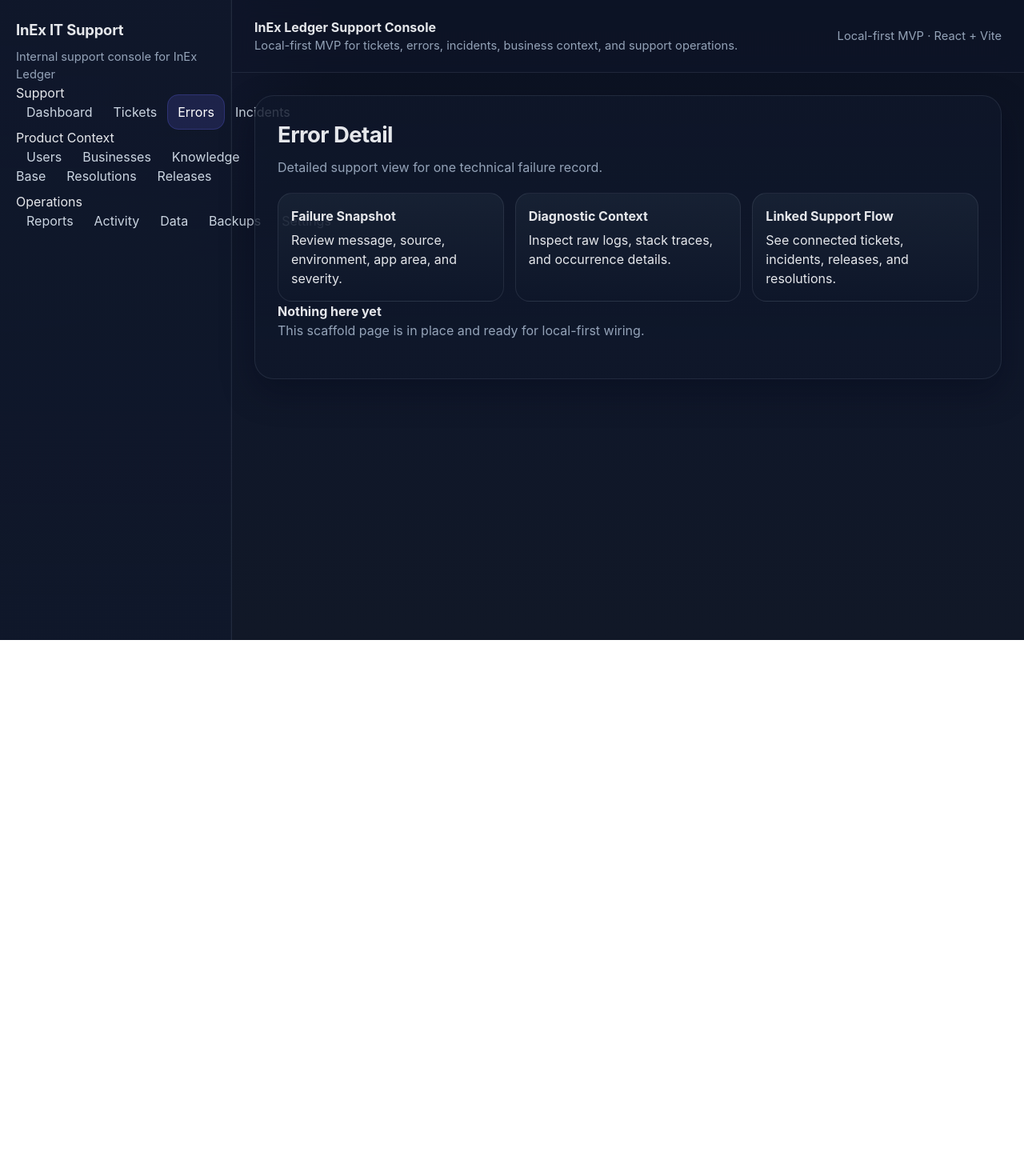
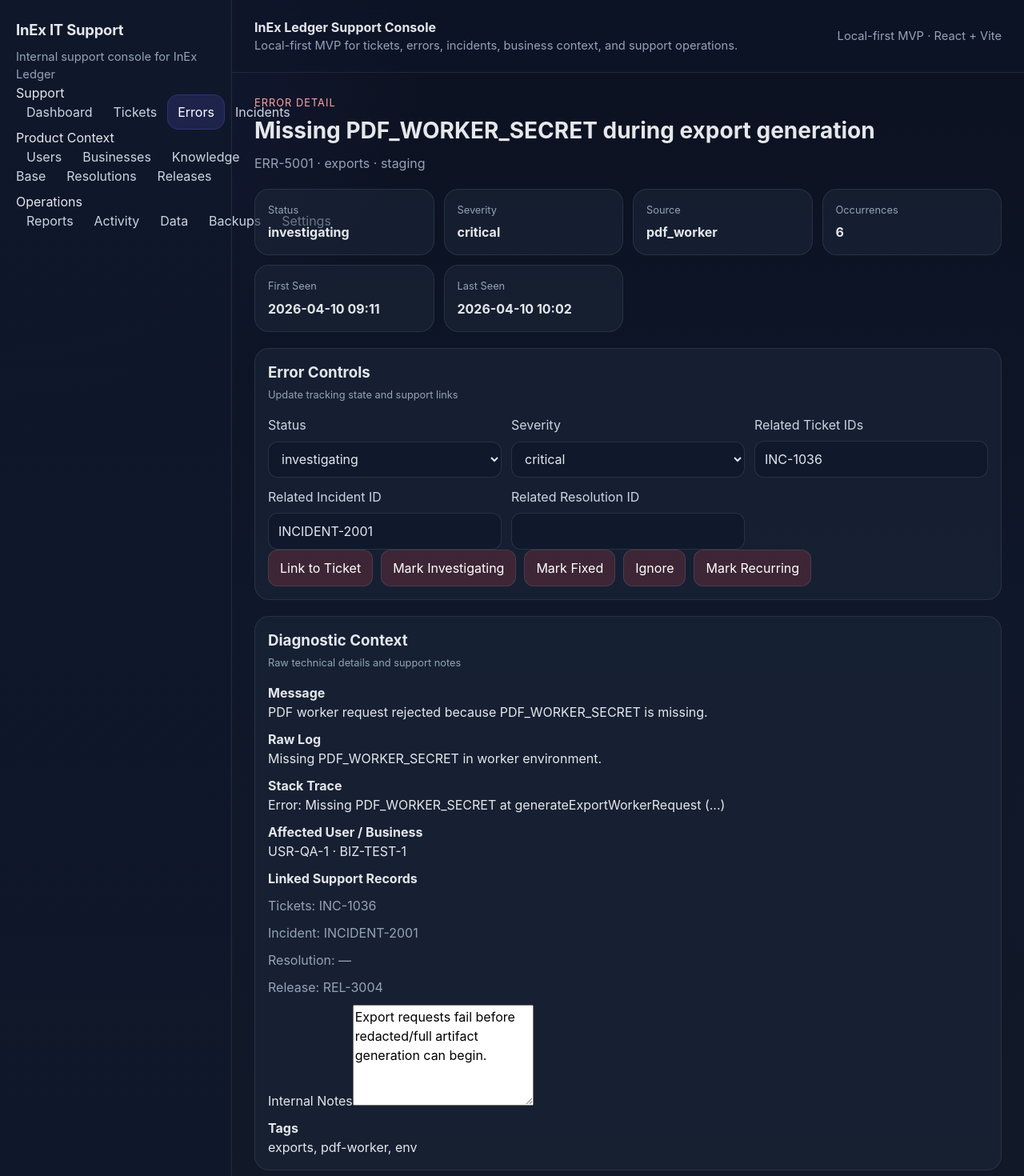
Before and after one commit to Emanuel628/InEx-IT-Support, a React (Vite) app: page /errors/ERR-5001 in a window 1280 px wide. Shown: the top 1470 px of the page at 80% size. Before the commit the page ends 800 px from the top, so only its background shows below. Built offline with nearby package versions, Linux system fonts and the light colour scheme.

Commit message:
Build real error detail workflow page

```diff
--- a/src/pages/errors/ErrorDetailPage.tsx
+++ b/src/pages/errors/ErrorDetailPage.tsx
@@ -1,15 +1,161 @@
-import { PlaceholderPage } from '@/components/shared/PlaceholderPage';
+import { useMemo, useState, type ChangeEvent } from 'react';
+import { useParams } from 'react-router-dom';
+import { updateError, getErrorById } from '@/features/errors/lib/errorStore';
+import { ERROR_LOG_SEVERITIES, ERROR_LOG_STATUSES } from '@/constants/workflow';
+import type { ErrorLogSeverity, ErrorLogStatus } from '@/types/errors';
+import '@/features/errors/styles/errors.css';
 
 export function ErrorDetailPage() {
+  const { errorId = '' } = useParams();
+  const [version, setVersion] = useState(0);
+  const record = useMemo(() => getErrorById(errorId), [errorId, version]);
+
+  function refresh() {
+    setVersion((current) => current + 1);
+  }
+
+  if (!record) {
+    return (
+      <section className="error-workspace-page">
+        <div className="error-page-header">
+          <div>
+            <span className="error-page-eyebrow">Error Detail</span>
+            <h2>Error Not Found</h2>
+            <p>The requested error record does not exist in local storage yet.</p>
+          </div>
+        </div>
+      </section>
+    );
+  }
+
+  function handleStatusChange(event: ChangeEvent<HTMLSelectElement>) {
+    updateError(record.id, { status: event.target.value as ErrorLogStatus });
+    refresh();
+  }
+
+  function handleSeverityChange(event: ChangeEvent<HTMLSelectElement>) {
+    updateError(record.id, { severity: event.target.value as ErrorLogSeverity });
+    refresh();
+  }
+
+  function handleLinkedTicketBlur(event: ChangeEvent<HTMLInputElement>) {
+    updateError(record.id, {
+      relatedTicketIds: event.target.value.split(',').map((value) => value.trim()).filter(Boolean),
+    });
+    refresh();
+  }
+
+  function handleSimpleBlur<K extends 'relatedIncidentId' | 'relatedResolutionId' | 'notes'>(key: K, value: string) {
+    updateError(record.id, { [key]: value.trim() } as Pick<typeof record, K>);
+    refresh();
+  }
+
+  function setQuickStatus(nextStatus: ErrorLogStatus) {
+    updateError(record.id, { status: nextStatus });
+    refresh();
+  }
+
   return (
-    <PlaceholderPage
-      title="Error Detail"
-      description="Detailed support view for one technical failure record."
-      cards={[
-        { title: 'Failure Snapshot', body: 'Review message, source, environment, app area, and severity.' },
-        { title: 'Diagnostic Context', body: 'Inspect raw logs, stack traces, and occurrence details.' },
-        { title: 'Linked Support Flow', body: 'See connected tickets, incidents, releases, and resolutions.' },
-      ]}
-    />
+    <section className="error-workspace-page">
+      <div className="error-page-header">
+        <div>
+          <span className="error-page-eyebrow">Error Detail</span>
+          <h2>{record.title}</h2>
+          <p>{record.id} · {record.appArea} · {record.environment}</p>
+        </div>
+      </div>
+
+      <div className="error-detail-grid">
+        <article className="error-detail-card"><span className="error-detail-label">Status</span><strong>{record.status.replace(/_/g, ' ')}</strong></article>
+        <article className="error-detail-card"><span className="error-detail-label">Severity</span><strong>{record.severity}</strong></article>
+        <article className="error-detail-card"><span className="error-detail-label">Source</span><strong>{record.source}</strong></article>
+        <article className="error-detail-card"><span className="error-detail-label">Occurrences</span><strong>{record.occurrenceCount}</strong></article>
+        <article className="error-detail-card"><span className="error-detail-label">First Seen</span><strong>{record.firstSeenAt}</strong></article>
+        <article className="error-detail-card"><span className="error-detail-label">Last Seen</span><strong>{record.lastSeenAt}</strong></article>
+      </div>
+
+      <section className="error-panel">
+        <div className="error-section-header">
+          <h3>Error Controls</h3>
+          <span>Update tracking state and support links</span>
+        </div>
+
+        <div className="error-form-grid">
+          <label>
+            Status
+            <select value={record.status} onChange={handleStatusChange}>
+              {ERROR_LOG_STATUSES.map((value) => <option key={value} value={value}>{value}</option>)}
+            </select>
+          </label>
+          <label>
+            Severity
+            <select value={record.severity} onChange={handleSeverityChange}>
+              {ERROR_LOG_SEVERITIES.map((value) => <option key={value} value={value}>{value}</option>)}
+            </select>
+          </label>
+          <label>
+            Related Ticket IDs
+            <input defaultValue={record.relatedTicketIds.join(', ')} onBlur={handleLinkedTicketBlur} />
+          </label>
+          <label>
+            Related Incident ID
+            <input defaultValue={record.relatedIncidentId} onBlur={(event) => handleSimpleBlur('relatedIncidentId', event.target.value)} />
+          </label>
+          <label>
+            Related Resolution ID
+            <input defaultValue={record.relatedResolutionId} onBlur={(event) => handleSimpleBlur('relatedResolutionId', event.target.value)} />
+          </label>
+        </div>
+
+        <div className="error-inline-actions">
+          <button type="button" onClick={() => setQuickStatus('linked_to_ticket')}>Link to Ticket</button>
+          <button type="button" onClick={() => setQuickStatus('investigating')}>Mark Investigating</button>
+          <button type="button" onClick={() => setQuickStatus('fixed')}>Mark Fixed</button>
+          <button type="button" onClick={() => setQuickStatus('ignored')}>Ignore</button>
+          <button type="button" onClick={() => setQuickStatus('recurring')}>Mark Recurring</button>
+        </div>
+      </section>
+
+      <section className="error-panel">
+        <div className="error-section-header">
+          <h3>Diagnostic Context</h3>
+          <span>Raw technical details and support notes</span>
+        </div>
+
+        <div className="error-detail-stack">
+          <div>
+            <strong>Message</strong>
+            <p>{record.message || '—'}</p>
+          </div>
+          <div>
+            <strong>Raw Log</strong>
+            <p>{record.rawLog || '—'}</p>
+          </div>
+          <div>
+            <strong>Stack Trace</strong>
+            <p>{record.stackTrace || '—'}</p>
+          </div>
+          <div>
+            <strong>Affected User / Business</strong>
+            <p>{record.affectedUserId || '—'} · {record.affectedBusinessId || '—'}</p>
+          </div>
+          <div className="error-link-list">
+            <strong>Linked Support Records</strong>
+            <span>Tickets: {record.relatedTicketIds.length ? record.relatedTicketIds.join(', ') : '—'}</span>
+            <span>Incident: {record.relatedIncidentId || '—'}</span>
+            <span>Resolution: {record.relatedResolutionId || '—'}</span>
+            <span>Release: {record.relatedReleaseId || '—'}</span>
+          </div>
+          <label>
+            Internal Notes
+            <textarea rows={5} defaultValue={record.notes} onBlur={(event) => handleSimpleBlur('notes', event.target.value)} />
+          </label>
+          <div>
+            <strong>Tags</strong>
+            <p>{record.tags.length ? record.tags.join(', ') : '—'}</p>
+          </div>
+        </div>
+      </section>
+    </section>
   );
 }
```
